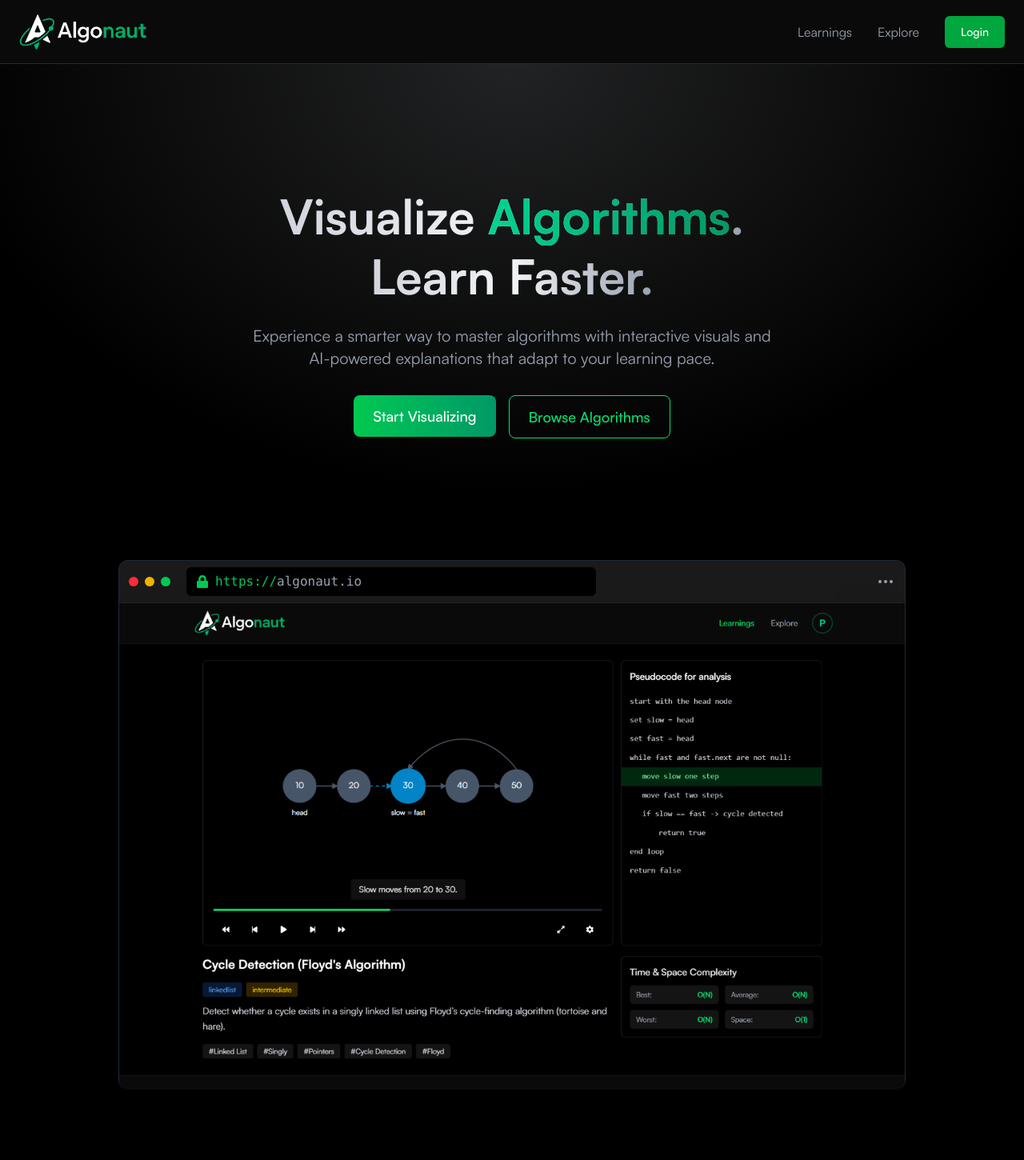
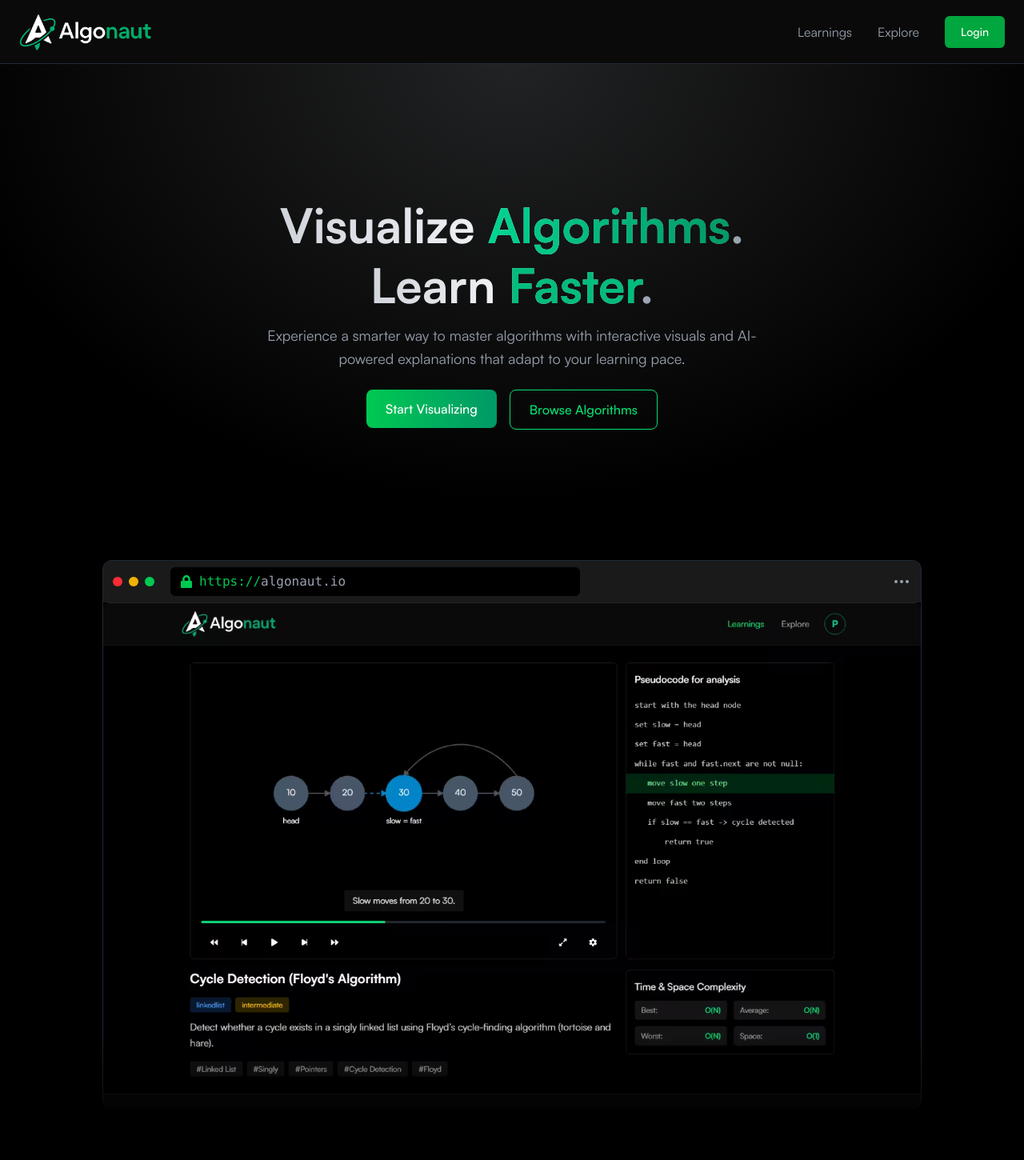
Before and after one commit to himzz1234/algonaut, a React (Vite) app: page / in a window 1280 px wide. Shown: the top 1450 px of the page at 80% size. Built offline with nearby package versions, Linux system fonts and the light colour scheme; no server answers.

Commit message:
chore: update on SEO

```diff
--- a/index.html
+++ b/index.html
@@ -17,6 +17,7 @@
       content="Learn algorithms through beautiful, interactive visualizations. Become an algorithm pro with Algonaut."
     />
     <link rel="canonical" href="https://algonaut.app/" />
+    <link rel="preload" as="image" href="/logo.avif" type="image/avif" />
     <meta
       name="keywords"
       content="algorithms, algorithm, algorithm visualizer, data structures, visualizer, visualize, sorting, recursion, algonaut"
--- a/src/components/Footer.tsx
+++ b/src/components/Footer.tsx
@@ -7,11 +7,17 @@
       <div className="max-w-7xl mx-auto px-6 py-12 grid grid-cols-1 sm:grid-cols-2 lg:grid-cols-6 gap-10">
         <div className="col-span-2">
           <Link to="/" className="block">
-            <img
-              src="/logo.png"
-              alt="logo"
-              className="w-36 h-auto sm:w-40 md:w-40"
-            />
+            <picture>
+              <source srcSet="/logo.avif" type="image/avif" />
+              <img
+                src="/logo.png"
+                width="144"
+                height="42"
+                alt="Algonaut logo"
+                loading="lazy"
+                className="h-10 md:h-12 w-auto"
+              />
+            </picture>
           </Link>
           <p className="mt-3 text-gray-400 text-base sm:text-base max-w-xs">
             Visualize and understand algorithms with clean animations.
--- a/src/components/Navbar.tsx
+++ b/src/components/Navbar.tsx
@@ -18,11 +18,17 @@
       <div className="max-w-7xl mx-auto h-full flex items-center px-6">
         <div className="flex items-center flex-1 gap-2">
           <Link to="/" className="block">
-            <img
-              src="/logo.png"
-              alt="logo"
-              className="w-36 h-auto sm:w-40 md:w-40"
-            />
+            <picture>
+              <source srcSet="/logo.avif" type="image/avif" />
+              <img
+                src="/logo.png"
+                width="144"
+                height="42"
+                alt="Algonaut logo"
+                loading="lazy"
+                className="h-10 md:h-12 w-auto"
+              />
+            </picture>
           </Link>
         </div>
 
@@ -47,15 +53,7 @@
           </li>
         </ul>
 
-        {loading && !user?.photoURL ? (
-          <div className="flex items-center gap-4">
-            <img
-              src="/images/default.jpg"
-              alt="profile"
-              className="w-10 h-10 shrink-0 rounded-full object-cover"
-            />
-          </div>
-        ) : (
+        {!loading && (
           <div className="flex items-center gap-4">
             {!user ? (
               <button
--- a/src/components/landing/Hero.tsx
+++ b/src/components/landing/Hero.tsx
@@ -29,9 +29,9 @@
 
 export default function Hero() {
   return (
-    <div className="min-h-screen lg:max-w-6xl lg:mx-auto px-4 sm:px-6 lg:px-8">
+    <div className="min-h-[90vh] flex flex-col items-center justify-center md:min-h-screen lg:max-w-6xl lg:mx-auto px-4 sm:px-6 lg:px-8">
       <motion.div
-        className="text-center min-h-[calc(100vh-180px)] flex flex-col items-center justify-center"
+        className="text-center md:min-h-[calc(100vh-180px)] flex flex-col items-center justify-center"
         initial="hidden"
         animate="show"
         variants={container()}
@@ -51,12 +51,12 @@
           variants={item}
           className="text-3xl sm:text-4xl md:text-6xl font-bold bg-gradient-to-r from-gray-300 via-gray-100 to-gray-400 bg-clip-text text-transparent leading-tight"
         >
-          Learn <span>Faster</span>.
+          Learn <span className="text-emerald-500">Faster</span>.
         </motion.h1>
 
         <motion.p
           variants={item}
-          className="mt-4 md:mt-6 text-base sm:text-lg md:text-xl text-gray-400 max-w-lg sm:max-w-2xl mx-auto px-2"
+          className="mt-2 md:mt-3 text-sm sm:text-base md:text-lg text-gray-400 max-w-md sm:max-w-xl md:max-w-2xl mx-auto leading-relaxed"
         >
           Experience a smarter way to master algorithms with interactive visuals
           and AI-powered explanations that adapt to your learning pace.
@@ -64,25 +64,23 @@
 
         <motion.div
           variants={item}
-          className="mt-6 md:mt-8 flex flex-col sm:flex-row gap-3 sm:gap-4 justify-center w-full sm:w-auto px-4"
+          className="mt-6 flex flex-wrap justify-center gap-3 sm:gap-4"
         >
-          <Link
-            to="/learn/sorting?algorithm=bubble-sort"
-            className="w-full sm:w-auto"
-          >
-            <button className="w-full sm:w-auto px-6 py-3 text-base sm:text-lg font-medium text-white bg-gradient-to-r from-green-500 to-emerald-600 rounded-lg hover:shadow-[0_0_12px_rgba(16,185,129,0.6)] transition">
+          <Link to="/learn/sorting?algorithm=bubble-sort">
+            <button className="px-5 sm:px-6 py-2.5 sm:py-3 text-sm sm:text-base font-medium text-white bg-gradient-to-r from-green-500 to-emerald-600 rounded-lg hover:shadow-[0_0_12px_rgba(16,185,129,0.6)] transition">
               Start Visualizing
             </button>
           </Link>
-          <Link to="/explore" className="w-full sm:w-auto">
-            <button className="w-full sm:w-auto px-6 py-3 text-base sm:text-lg font-medium text-green-400 border border-green-400 rounded-lg hover:bg-green-400/10 transition">
+
+          <Link to="/explore">
+            <button className="px-5 sm:px-6 py-2.5 sm:py-3 text-sm sm:text-base font-medium text-green-400 border border-green-400 rounded-lg hover:bg-green-400/10 transition">
               Browse Algorithms
             </button>
           </Link>
         </motion.div>
       </motion.div>
 
-      <main className="relative max-w-5xl mx-auto mt-10 md:mt-0 px-5">
+      <main className="relative max-w-5xl mx-auto mt-10 md:mt-0">
         <div className="rounded-xl bg-[#111] border border-gray-800 border-b-0 overflow-hidden shadow-lg">
           <div className="flex items-center px-3 py-2 bg-[#1a1a1a]">
             <div className="flex space-x-2">
@@ -102,12 +100,20 @@
           </div>
 
           <div className="bg-black">
-            <img
-              src="/images/demo-screenshot.png"
-              className="w-full h-auto shadow-2xl"
-              alt="demo-screenshot"
-            />{" "}
+            <picture>
+              <source srcSet="/images/demo-screenshot.avif" type="image/avif" />
+              <img
+                src="/images/demo-screenshot.png"
+                alt="Algorithm visualizer demo"
+                width="338"
+                height="209"
+                loading="lazy"
+                className="w-full h-auto rounded-lg shadow-xl"
+              />
+            </picture>
           </div>
+
+          <div className="absolute inset-x-0 bottom-0 h-24 bg-gradient-to-t from-black/70 to-transparent pointer-events-none"></div>
         </div>
       </main>
     </div>
```
Also changed, not shown: public/images/demo-screenshot.avif (added), public/logo.avif (added).
